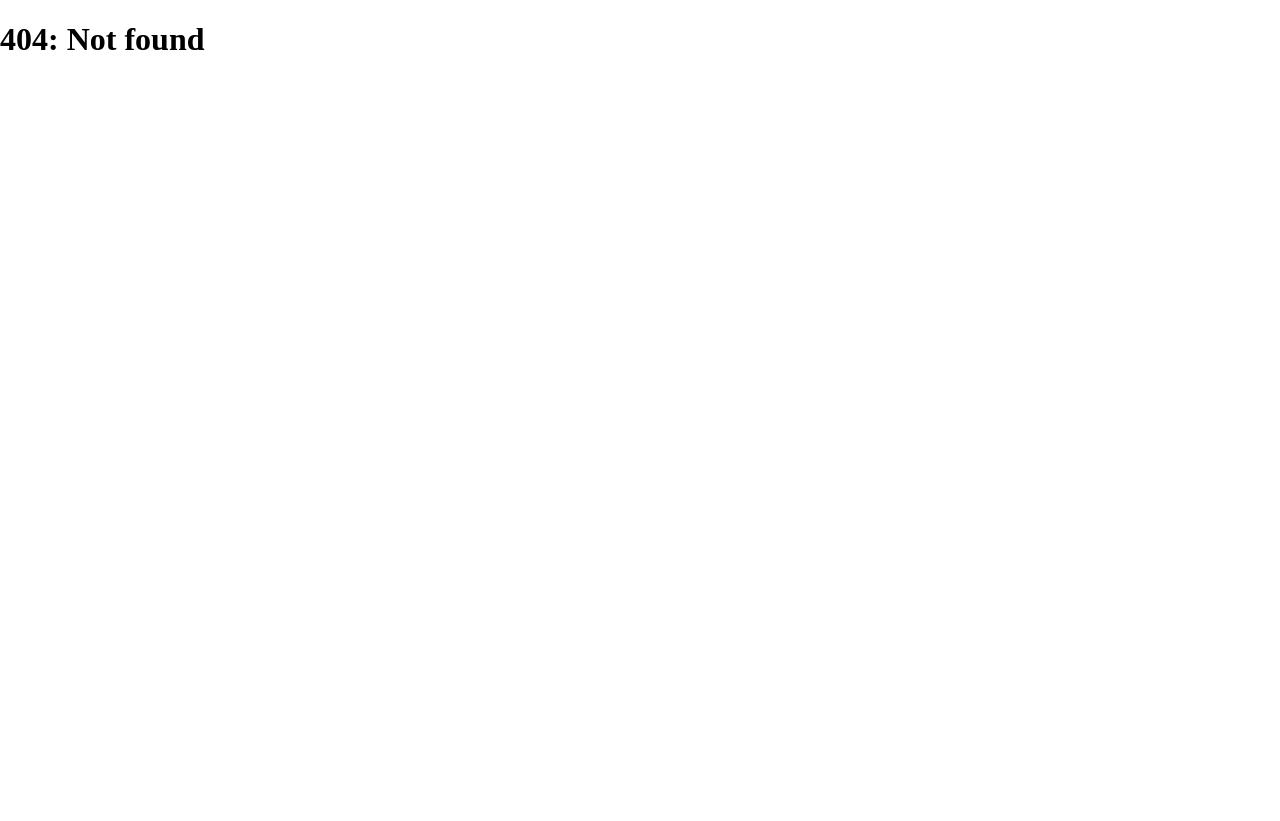
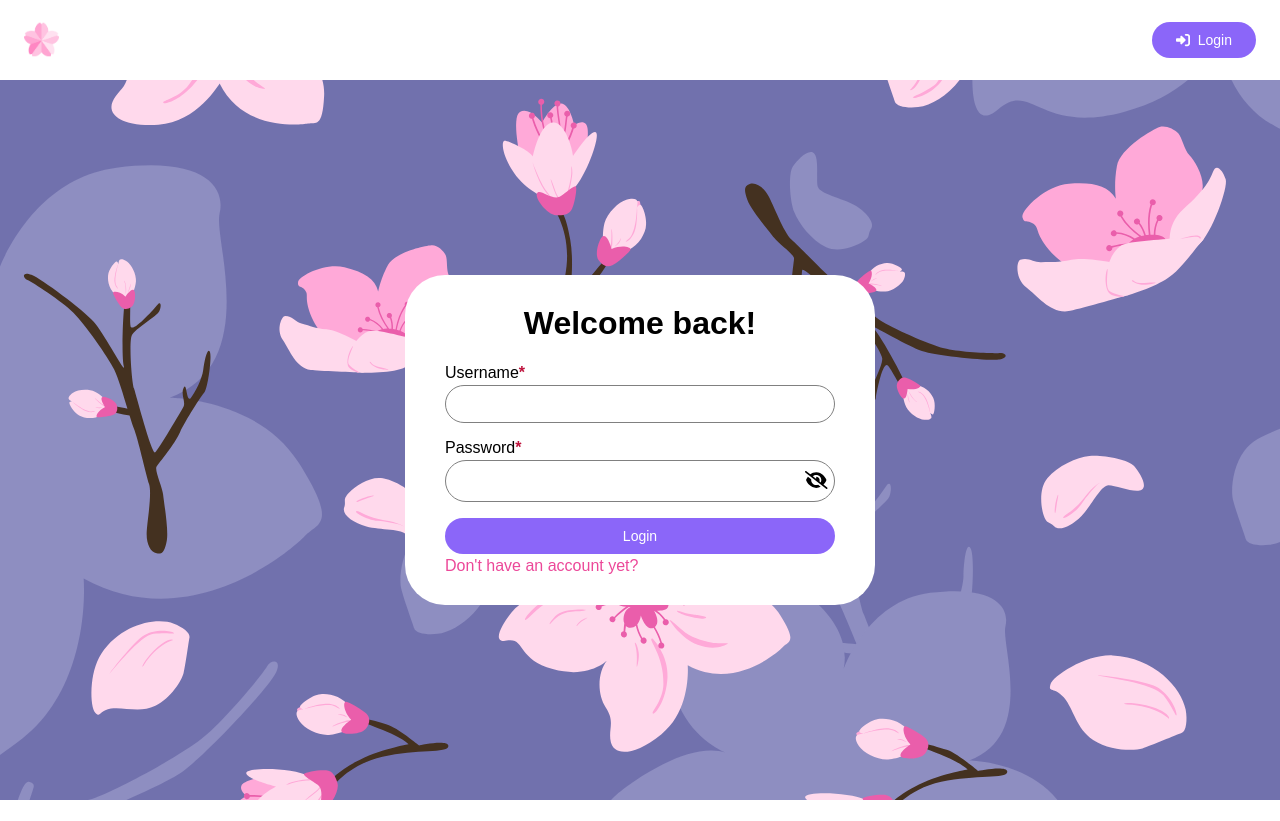
Before and after one commit to WinteryFox/ArtifyWeb, a React (Vite) app: page /auth/login in a window 1280 px wide. Before the commit this address had no page. After the commit the page ends 800 px from the top, so only its background shows below. Built offline with nearby package versions, Linux system fonts and the light colour scheme.

Commit message:
work on register page

```diff
--- a/public/locales/en/auth.json
+++ b/public/locales/en/auth.json
@@ -2,7 +2,13 @@
   "login": "Login",
   "welcome-back": "Welcome back!",
   "need-account": "Don't have an account yet?",
-  "username": "Email",
+  "username": "Username",
+  "email": "Email",
+  "handle": "Handle",
   "password": "Password",
-  "invalid-credentials": "Invalid email or password"
+  "invalid-credentials": "Invalid email or password",
+  "account-disabled": "This account is disabled",
+  "register": "Register",
+  "create-account": "Create account",
+  "have-account": "Already have an account?"
 }
--- a/src/App.tsx
+++ b/src/App.tsx
@@ -10,9 +10,10 @@ export default function App() {
     const dispatch = useAppDispatch()
 
     useEffect(() => {
-        Api.client.get<Api.User>("/users/@me")
-            .then((response) => dispatch(setUser(response.data)))
-            .catch()
+        if (localStorage.getItem("current_subject") != null)
+            Api.client.get<Api.User>("/users/@me")
+                .then((response) => dispatch(setUser(response.data)))
+                .catch()
     }, [])
 
     return (
--- a/src/components/Header/index.tsx
+++ b/src/components/Header/index.tsx
@@ -31,7 +31,7 @@ export default function Header() {
                         </span>
                         <span>{self.username}</span>
                     </Link> :
-                    <Link to={"/login"} className={"button"}>
+                    <Link to={"/auth/login"} className={"button"}>
                         <span className={"icon"}>
                             <FontAwesomeIcon icon={faRightToBracket}/>
                         </span>
--- /dev/null
+++ b/src/components/Input/index.tsx
@@ -0,0 +1,43 @@
+import {ChangeEventHandler, MouseEventHandler, useState} from "react";
+import {faEye, faEyeSlash} from "@fortawesome/free-solid-svg-icons";
+import {FontAwesomeIcon} from "@fortawesome/react-fontawesome";
+
+export default function Input(props: {
+    id: string
+    label: string
+    type: "text" | "email" | "password" | "search" | "tel"
+    onChange: ChangeEventHandler<HTMLInputElement>
+    required?: boolean | null
+    placeholder?: string | null
+    error?: string | null
+}) {
+    const [passwordVisible, setPasswordVisible] = useState(false)
+
+    const togglePasswordVisible: MouseEventHandler<HTMLButtonElement> = (event) => {
+        event.preventDefault()
+        setPasswordVisible(!passwordVisible)
+    }
+
+    return <>
+        <label htmlFor={props.id}>
+            {props.label}
+            <span className={"required"}>
+                {props.required && "*"} {props.error && <span> - {props.error}</span>}
+            </span>
+        </label>
+
+        <div className={"input"}>
+            <div className={"input-container"}>
+                <input type={passwordVisible ? "text" : props.type}
+                       id={props.id}
+                       onChange={e => props.onChange(e)}
+                       required={props.required != null ? props.required : false}/>
+            </div>
+
+            {props.type == "password" &&
+                <button onClick={togglePasswordVisible}>
+                    <FontAwesomeIcon icon={passwordVisible ? faEye : faEyeSlash}/>
+                </button>}
+        </div>
+    </>
+}
--- a/src/index.sass
+++ b/src/index.sass
@@ -7,6 +7,7 @@ html, body, #root
   padding: 0
   -webkit-font-smoothing: antialiased
   -moz-osx-font-smoothing: grayscale
+  font-family: sans-serif
 
 a
   color: inherit
@@ -32,7 +33,7 @@ a
   overflow: hidden
   position: absolute
   width: 100%
-  height: 100vh
+  height: calc(100vh - $navbar-height)
 
   &-image
     object-fit: cover
@@ -56,15 +57,44 @@ a
 
   label
     width: 100%
+    margin-bottom: 0.2em
 
-  input
+  .input
+    display: flex
+    align-items: center
     border: 1px solid gray
     border-radius: 99999px
-    padding: 10px 10px
+    margin-bottom: 1rem
 
-    &:focus-visible
+    &:focus-within
       outline: none
       border: $pink 1px solid
+
+    &-container
+      padding: 8px 12px
+      width: 100%
+      height: 100%
+
+    input
+      border: none
+      font-size: 16px
+      background-color: transparent
+      width: 100%
+      height: 100%
+
+      &:focus-visible
+        outline: none
+        border: none
+
+    button
+      width: 40px
+      height: 40px
+      border: none
+      background-color: transparent
+      font-size: 18px
+
+      &:hover
+        cursor: pointer
 
   button
     width: 100%
--- a/src/index.tsx
+++ b/src/index.tsx
@@ -6,14 +6,15 @@ import i18next from "i18next";
 import {initReactI18next} from "react-i18next";
 import Backend from 'i18next-http-backend';
 import LanguageDetector from 'i18next-browser-languagedetector';
-import {createBrowserRouter, RouterProvider} from "react-router-dom";
+import {createBrowserRouter, Outlet, RouterProvider} from "react-router-dom";
 import Home from "./pages/Home";
 import Illustration from "./pages/Illustration";
 import Error from "./components/Error"
-import Login from "./pages/Login";
-import Register from "./pages/Register";
+import Login from "./pages/Auth/Login";
+import Register from "./pages/Auth/Register";
 import {Provider} from "react-redux";
 import store from "./api/store";
+import background from "./pages/Auth/cherry_blossom.svg";
 
 i18next
     .use(Backend)
@@ -26,7 +27,6 @@ i18next
         defaultNS: "common",
         ns: "common",
         detection: {
-            order: ['path', 'cookie', 'navigator', 'localStorage', 'subdomain', 'queryString', 'htmlTag'],
             lookupFromPathIndex: 0
         }
     })
@@ -47,17 +47,29 @@ const router = createBrowserRouter([
             {
                 path: "/illustrations/:id",
                 element: <Illustration/>
+            },
+            {
+                path: "/auth",
+                element: <>
+                    <div className={"background"}>
+                        <img alt={"background image"} src={background} className={"background-image"}/>
+                    </div>
+
+                    <Outlet/>
+                </>,
+                children: [
+                    {
+                        path: "/auth/login",
+                        element: <Login/>
+                    },
+                    {
+                        path: "/auth/register",
+                        element: <Register/>
+                    }
+                ]
             }
         ]
     },
-    {
-        path: "/login",
-        element: <Login/>
-    },
-    {
-        path: "/register",
-        element: <Register/>
-    }
 ])
 
 const root = ReactDOM.createRoot(
--- a/src/pages/Login/index.tsx
+++ b/src/pages/Auth/Login/index.tsx
@@ -1,21 +1,24 @@
-import background from "./cherry_blossom.svg"
 import {useTranslation} from "react-i18next";
 import {Link, useNavigate} from "react-router-dom";
 import {FormEventHandler, useState} from "react";
-import {Api} from "../../api";
+import {Api} from "../../../api";
 import jwt_decode from "jwt-decode";
-import {AxiosResponse} from "axios";
+import {AxiosError, AxiosResponse} from "axios";
+import Input from "../../../components/Input";
+import {setUser} from "../../../api/store";
+import {useAppDispatch} from "../../../api/hooks";
 
 export default function Login() {
     const {t} = useTranslation("auth")
     const navigate = useNavigate()
+    const dispatch = useAppDispatch()
 
     const [disabled, setDisabled] = useState<boolean>(false)
     const [error, setError] = useState<string | null>(null)
-    const [username, setUsername] = useState<string>("")
+    const [email, setEmail] = useState<string>("")
     const [password, setPassword] = useState<string>("")
 
-    const login: FormEventHandler<HTMLFormElement> = async event => {
+    const login: FormEventHandler<HTMLFormElement> = async (event) => {
         event.preventDefault()
         setDisabled(true)
         setError(null)
@@ -36,7 +39,7 @@ export default function Login() {
             const response = await Api.client.post<Api.Jwt, AxiosResponse<Api.Jwt, any>, Api.LoginRequest>(
                 "/login",
                 {
-                    email: username,
+                    email: email,
                     password: password,
                     device: device
                 }
@@ -58,46 +61,49 @@ export default function Login() {
                 localStorage.setItem(`${subject}_device_password`, response.data.device.password)
             }
 
+            Api.client.get<Api.User>("/users/@me")
+                .then((response) => dispatch(setUser(response.data)))
+                .catch()
+
             navigate("/")
-        } catch (ignored) {
-            setError(t("invalid-credentials")!!)
+        } catch (error) {
+            setError("Unknown error occurred")
+
+            if (error instanceof AxiosError) {
+                let err = error as AxiosError<Api.Code, any>
+
+                switch (err.response?.data.code) {
+                    case 100:
+                        setError(t("auth:confirm-email"))
+                        break
+                    case 101:
+                        setError(t("auth:invalid-credentials"))
+                        break
+                    case 107:
+                        setError(t("auth:account-disabled"))
+                        break
+                }
+            }
+
             setDisabled(false)
         }
     }
 
-    return <main className={"main"}>
-        <div className={"background"}>
-            <img alt={"background image"} src={background} className={"background-image"}/>
-        </div>
-
+    return <>
         <form className={"form"} onSubmit={login}>
             <h1>{t("welcome-back")}</h1>
 
-            <label htmlFor={"username"}>
-                {t("username")}
-                <span className={"required"}>
-                    *
-                    {error && <span> - {error}</span>}
-                </span>
-            </label>
-            <input className={"input"}
-                   type={"email"}
-                   id={"username"}
-                   style={{marginBottom: "1rem"}}
-                   onChange={e => setUsername(e.target.value)}
+            <Input id={"username"}
+                   label={t("username")}
+                   type={"text"}
+                   error={error}
+                   onChange={e => setEmail(e.target.value)}
                    required/>
 
-            <label htmlFor={"password"}>
-                {t("password")}
-                <span className={"required"}>
-                    *
-                    {error && <span> - {error}</span>}
-                </span>
-            </label>
-            <input className={"input"}
+            <Input id={"password"}
+                   label={t("password")}
                    type={"password"}
-                   id={"password"}
-                   style={{marginBottom: "1rem"}}
+                   error={error}
                    onChange={e => setPassword(e.target.value)}
                    required/>
 
@@ -105,7 +111,7 @@ export default function Login() {
                 {t("login")}
             </button>
 
-            <Link className={"link"} to={"/register"}>{t("need-account")}</Link>
+            <Link className={"link"} to={"/auth/register"}>{t("need-account")}</Link>
         </form>
-    </main>
+    </>
 }
--- /dev/null
+++ b/src/pages/Auth/Register/index.tsx
@@ -0,0 +1,70 @@
+import {Link} from "react-router-dom";
+import {useTranslation} from "react-i18next";
+import {FormEventHandler, useState} from "react";
+import Input from "../../../components/Input";
+import {Api} from "../../../api";
+
+export default function Index() {
+    const {t} = useTranslation(["auth"])
+    const [error, setError] = useState<string | null>(null)
+
+    const [disabled, setDisabled] = useState(false)
+    const [email, setEmail] = useState("")
+    const [password, setPassword] = useState("")
+    const [handle, setHandle] = useState("")
+    const [username, setUsername] = useState("")
+
+    const register: FormEventHandler<HTMLFormElement> = async (event) => {
+        event.preventDefault()
+
+        try {
+            await Api.client.post(
+                "/register",
+                {
+                    // TODO
+                } as Api.RegisterRequest
+            )
+        } catch (error) {
+
+        }
+    }
+
+    return <>
+        <form className={"form"} onSubmit={register}>
+            <h1>{t("create-account")}</h1>
+
+            <Input id={"email"}
+                   label={t("email")}
+                   type={"email"}
+                   onChange={e => setEmail(e.target.value)}
+                   required/>
+
+            <Input id={"password"}
+                   label={t("password")}
+                   type={"password"}
+                   onChange={e => setPassword(e.target.value)}
+                   required/>
+
+            <Input id={"handle"}
+                   label={t("handle")}
+                   type={"text"}
+                   onChange={e => setHandle(e.target.value)}
+                   required/>
+
+            <Input id={"username"}
+                   label={t("username")}
+                   type={"text"}
+                   onChange={e => setUsername(e.target.value)}
+                   required/>
+
+            <button disabled={disabled}
+                    type={"submit"}
+                    className={"button"}
+                    style={{marginBottom: "0.2em"}}>
+                {t("register")}
+            </button>
+
+            <Link className={"link"} to={"/auth/login"}>{t("have-account")}</Link>
+        </form>
+    </>
+}
--- a/src/pages/Illustration/index.sass
+++ b/src/pages/Illustration/index.sass
@@ -35,11 +35,11 @@ $body-height: 300px
         .text
           display: flex
           flex-direction: column
-          justify-content: center
           margin-left: 12px
+          line-height: 1.0
 
           .username
-            font-size: 24px
+            font-size: 20px
             overflow: hidden
 
           .handle
--- a/src/pages/Register/index.tsx
+++ /dev/null
@@ -1,5 +0,0 @@
-export default function Register() {
-    return <>
-        Henlo
-    </>
-}
```
Also changed, not shown: public/locales/ja/auth.json (+8 -2 lines), src/api/index.ts (+12 -0 lines), src/pages/Auth/cherry_blossom.svg (renamed from src/pages/Login/cherry_blossom.svg).
